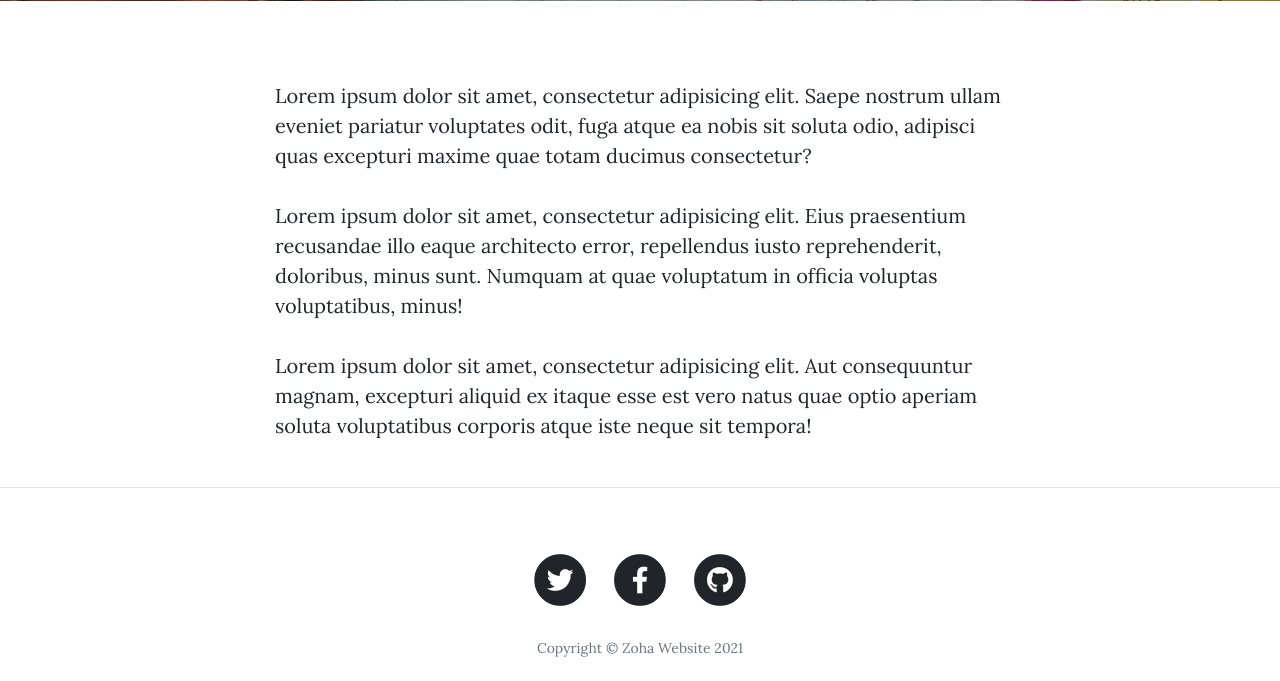
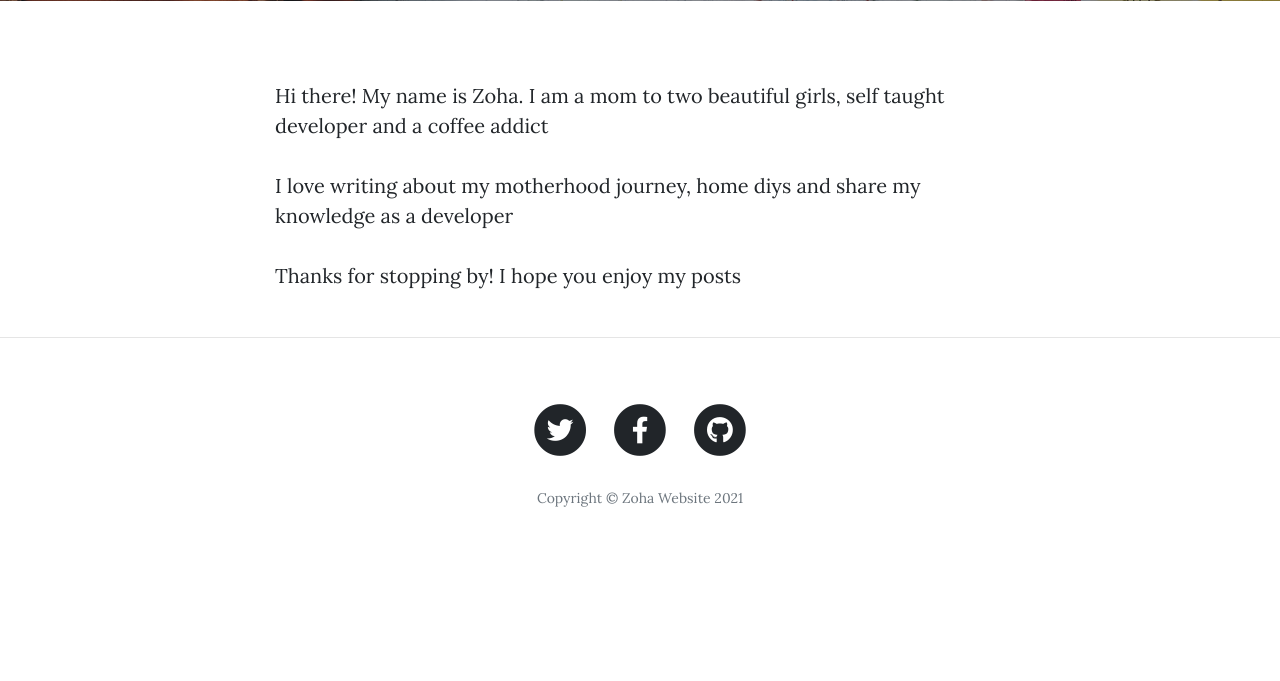
Before and after one commit to zoha-ahref/Blog-Website, a Flask app: page /about in a window 1280 px wide. Shown: the part 531-1212 px from the top of the page. After the commit the page ends 1038 px from the top, so only its background shows below. Run offline with Flask 2, Linux system fonts and the light colour scheme; some libraries are stand-ins or nearby versions.

Commit message:
About me update

```diff
--- a/templates/about.html
+++ b/templates/about.html
@@ -19,9 +19,9 @@
   <div class="container">
     <div class="row">
       <div class="col-lg-8 col-md-10 mx-auto">
-        <p>Lorem ipsum dolor sit amet, consectetur adipisicing elit. Saepe nostrum ullam eveniet pariatur voluptates odit, fuga atque ea nobis sit soluta odio, adipisci quas excepturi maxime quae totam ducimus consectetur?</p>
-        <p>Lorem ipsum dolor sit amet, consectetur adipisicing elit. Eius praesentium recusandae illo eaque architecto error, repellendus iusto reprehenderit, doloribus, minus sunt. Numquam at quae voluptatum in officia voluptas voluptatibus, minus!</p>
-        <p>Lorem ipsum dolor sit amet, consectetur adipisicing elit. Aut consequuntur magnam, excepturi aliquid ex itaque esse est vero natus quae optio aperiam soluta voluptatibus corporis atque iste neque sit tempora!</p>
+        <p>Hi there! My name is Zoha. I am a mom to two beautiful girls, self taught developer and a coffee addict</p>
+        <p>I love writing about my motherhood journey, home diys and share my knowledge as a developer </p>
+        <p>Thanks for stopping by! I hope you enjoy my posts</p>
       </div>
     </div>
   </div>
```
Also changed, not shown: posts.db.
